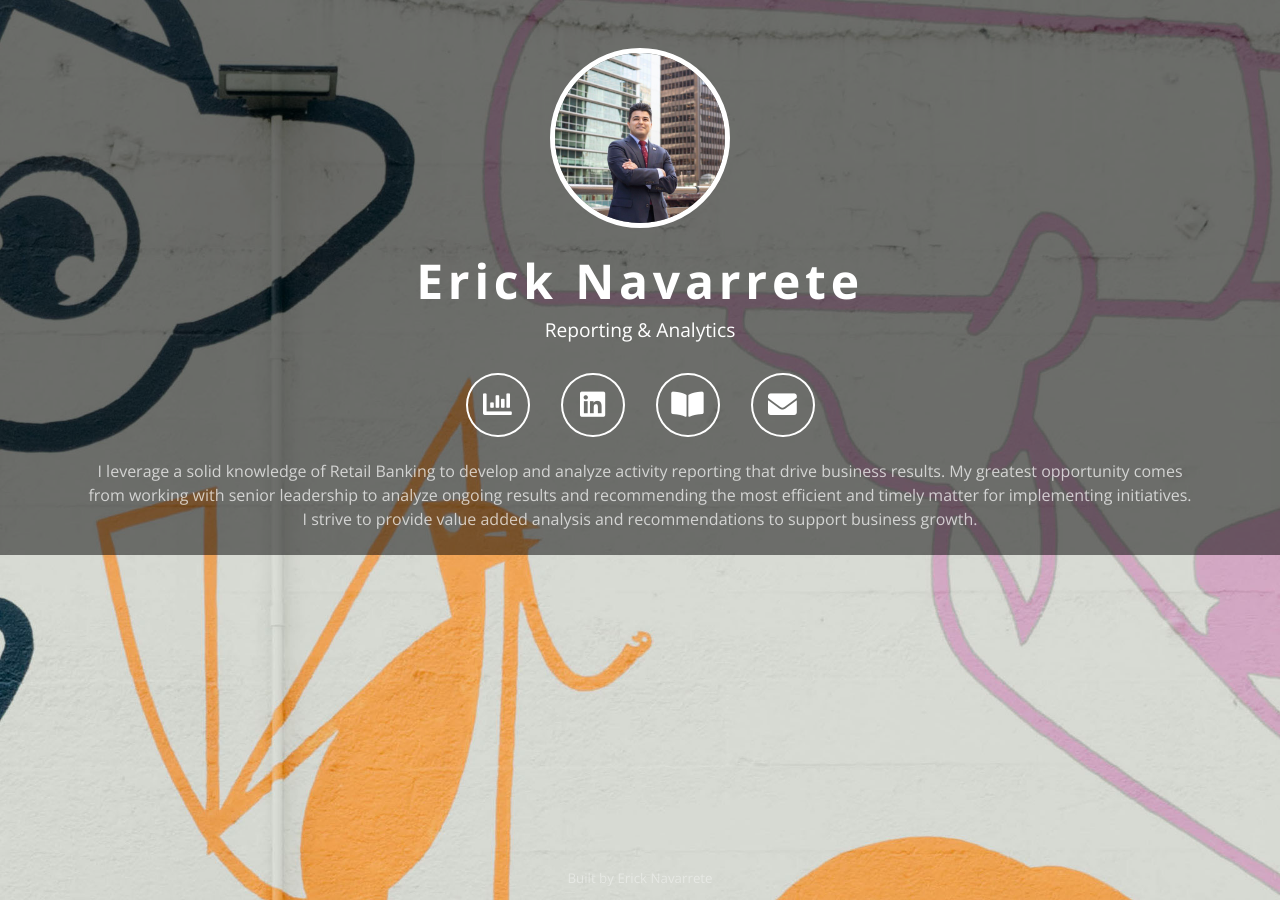
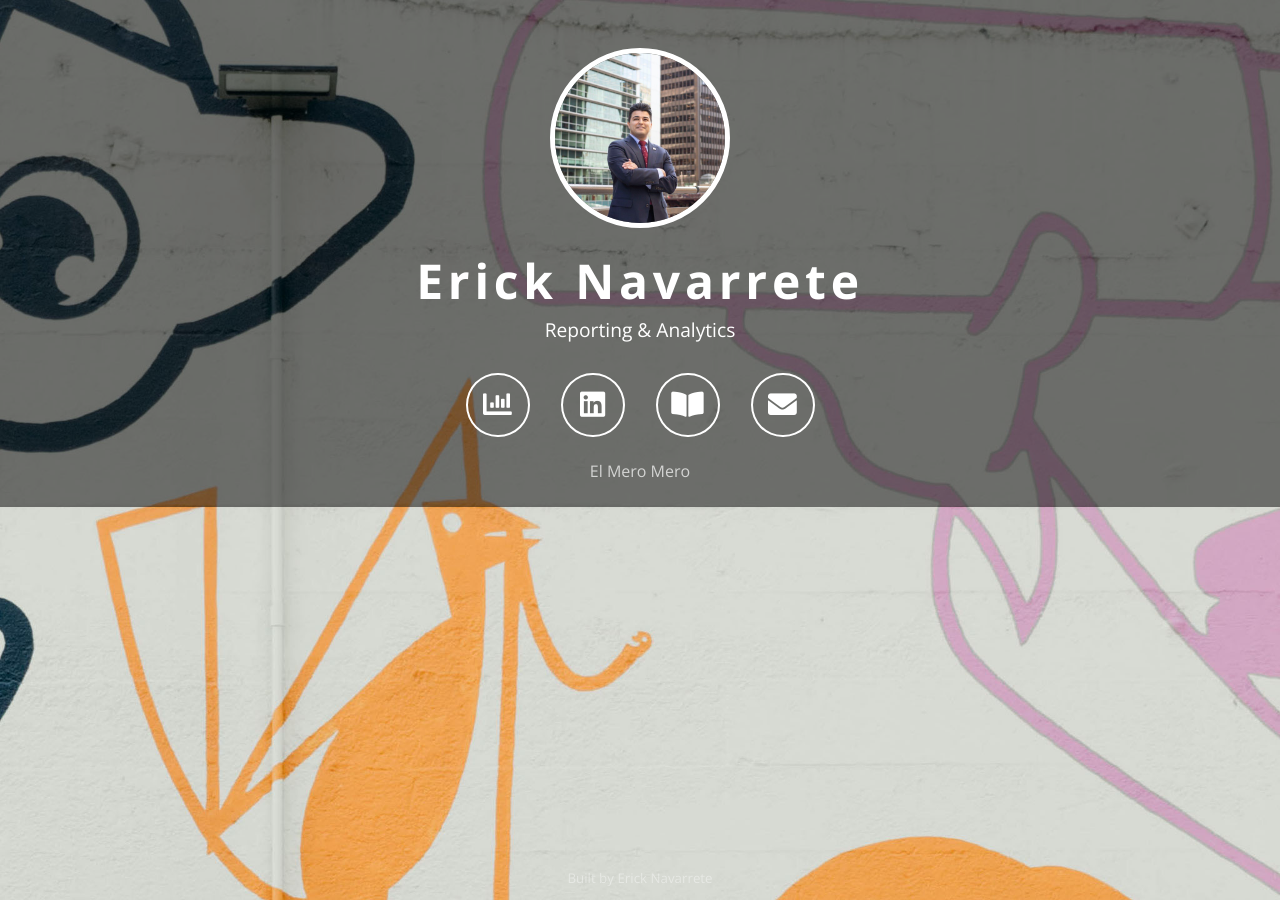
Before and after one commit to Erick-Navarrete/EN-Website, a Jekyll site: the page built from index.html, in a window 1280 px wide. Built offline with Jekyll 4.4.1, drawn with Linux system fonts in a browser that asks for light colours; comment, search, counter and statistics services are not loaded.

Commit message:
Update _config.yml

```diff
--- a/_config.yml
+++ b/_config.yml
@@ -166,8 +166,6 @@ links:
 # Extra HTML which will be displayed below the links. Keep it short. Leave empty to disable.
 #extra_html:
 extra_html: >
-    I leverage a solid knowledge of Retail Banking to develop and analyze activity reporting that drive business results.
-    My greatest opportunity comes from working with senior leadership to analyze ongoing results and recommending the most efficient and timely matter for implementing initiatives.
-    I strive to provide value added analysis and recommendations to support business growth.
+    El Mero Mero
 
 #EOF
```
